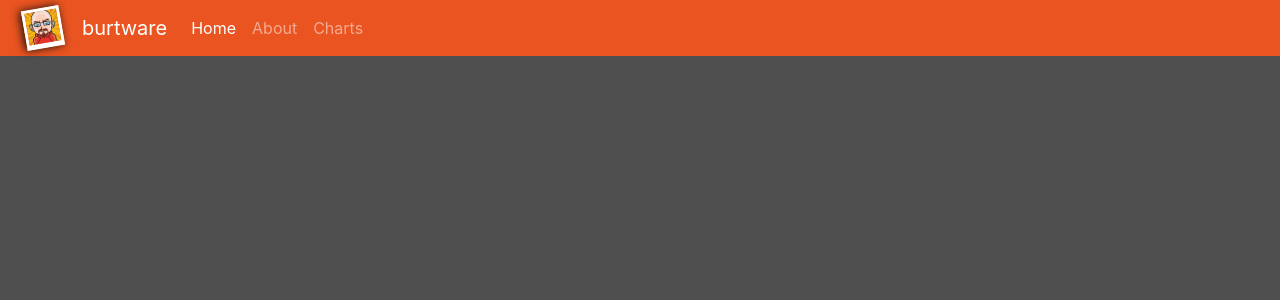
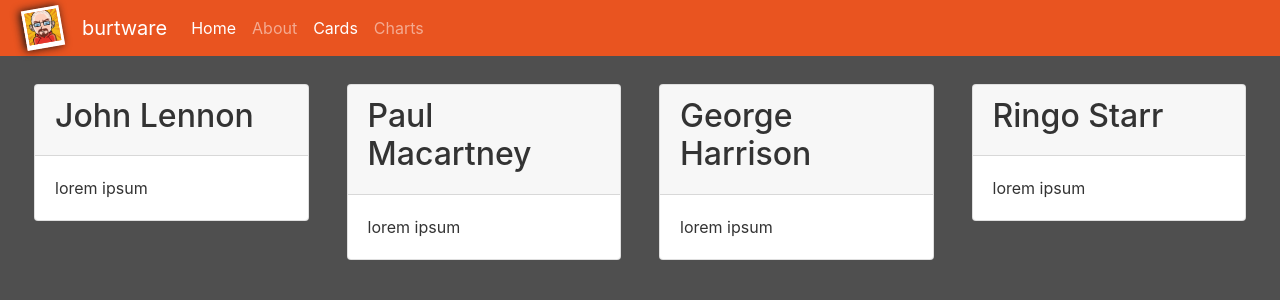
Before and after one commit to weestoater/amplifyapp, a React (Create React App) app: page /cards in a window 1280 px wide. Shown: the top 300 px of the page. Built offline with nearby package versions, Linux system fonts and the light colour scheme.

Commit message:
Added cards view

```diff
--- a/src/App.tsx
+++ b/src/App.tsx
@@ -6,6 +6,7 @@ import { Header } from './components/global/Header';
 import { Home } from './components/Home/Home';
 import { About } from './components/About/About';
 
+import { Cards } from './components/Cards/Cards';
 import { ChartsHomePage } from './components/Charts/Index';
 
 function App() {
@@ -22,6 +23,9 @@ function App() {
 							<Route path="/about">
 								<About />
 							</Route>
+							<Route path="/cards">
+								<Cards />
+							</Route>
 							<Route path="/charts">
 								<ChartsHomePage />
 							</Route>
--- /dev/null
+++ b/src/components/Cards/Cards.tsx
@@ -0,0 +1,34 @@
+type Person = {
+	first: string;
+	middle?: string;
+	last?: string;
+};
+export const Cards = () => {
+	const names: Array<Person> = [
+		{ first: 'John', last: 'Lennon' },
+		{ first: 'Paul', last: 'Macartney' },
+		{ first: 'George', last: 'Harrison' },
+		{ first: 'Ringo', last: 'Starr' },
+	];
+
+	console.log('names :>> ', names);
+
+	return (
+		<div className="d-flex">
+			{names.map((name, key) => {
+				return (
+					<div className="col m-1" key={key}>
+						<div className="card">
+							<div className="card-header">
+								<h2>
+									{name.first} {name.last}
+								</h2>
+							</div>
+							<div className="card-body">lorem ipsum</div>
+						</div>
+					</div>
+				);
+			})}
+		</div>
+	);
+};
--- a/src/components/global/Header.tsx
+++ b/src/components/global/Header.tsx
@@ -35,6 +35,11 @@ export function Header(props: any) {
 						</NavLink>
 					</li>
 					<li className="nav-item">
+						<NavLink className="nav-link" to="/cards" activeClassName="active">
+							Cards
+						</NavLink>
+					</li>
+					<li className="nav-item">
 						<NavLink className="nav-link" to="/charts" activeClassName="active">
 							Charts
 						</NavLink>
```
